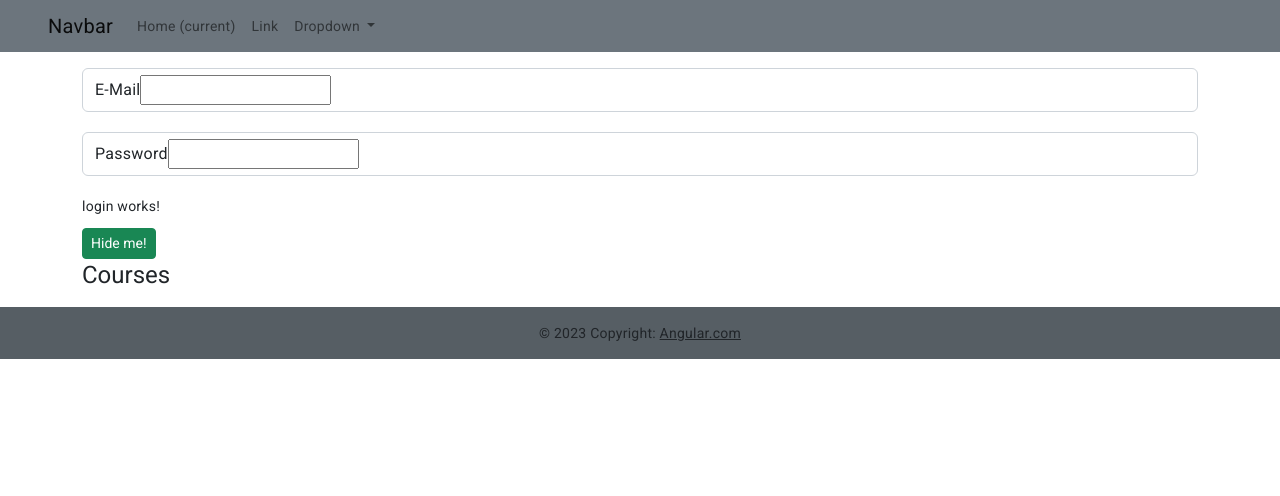
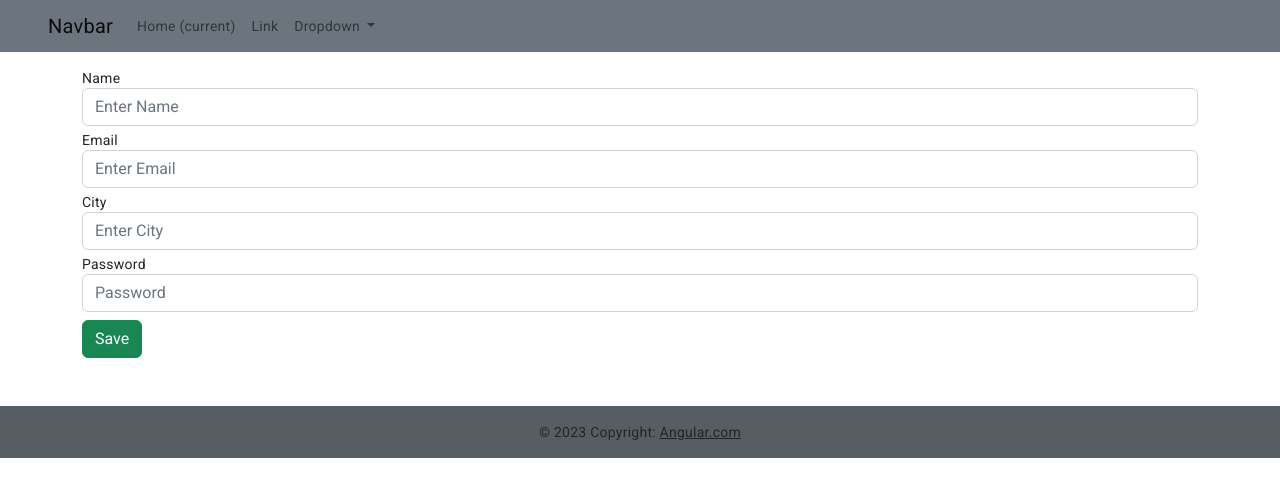
Before and after one commit to Vineet-6697/Angular_Project, an Angular app: page / in a window 1280 px wide. Shown: the top 496 px of the page. Built offline with nearby package versions, Linux system fonts and the light colour scheme.

Commit message:
Binding | class,attribute,property,style and event binding

```diff
--- a/src/app/app.component.html
+++ b/src/app/app.component.html
@@ -1,19 +1,28 @@
-<app-navbar></app-navbar>
-<div class=" container mt-3">
+ <app-navbar></app-navbar>
+ <!-- <div class="container">
+
+
+</div> -->
+<app-login></app-login>
+<app-footer></app-footer>
+
+
+<!-- <div class=" container mt-3">
 
   <div class="main-container">
     <div class="col-12 form-control">
     <mat-label>E-Mail</mat-label>
     <input matInput>
   </div> <br>
+  <app-login></app-login>
   <div class="col-12 form-control">
     <mat-label>Password</mat-label>
     <input matInput>
   </div>
   </div> <br>
-  <app-login></app-login> <br>
-<course></course>
+  <app-login></app-login> <br> -->
 
-</div>
+<!-- <course></course>
 
-<app-footer></app-footer>
+
+</div> -->
--- a/src/app/login/login.component.html
+++ b/src/app/login/login.component.html
@@ -1,2 +1,51 @@
-<p *ngIf="toggle">login works!</p>
-<button class="btn btn-sm btn-success" (click)="calltoggle()"> Hide me!</button>
+<!-- <p *ngIf="toggle">login works!</p>
+<button class="btn btn-sm btn-success" (click)="calltoggle()"> Hide me!</button> -->
+
+
+<!-- <div class="container">
+   <p> {{form.name}} </p>
+
+    <div class="row bg-warning">
+        <div class="col-12">
+            <label for="name"> Name</label>
+            <input [ (ngModel)] = "form.name" type="text" name="name" >
+        </div>
+        <div class="col-12">
+            <label for="email"> E-Mail</label>
+            <input [ (ngModel)] ="form.email" type="email" name="email">
+        </div>
+        <div class="col-12">
+            <label for="City"> City</label>
+            <input [ (ngModel)] ="form.city" type="text" name="City">
+        </div>
+        <div class="col-12">
+            <label for="password"> Password</label>
+            <input [ (ngModel)] ="form.password" type="password" name="password">
+        </div>
+        <button class="btn btn-success" (click)="btnsave()"> Login</button>
+    </div>
+</div> -->
+<div class="container mt-3 mb-5">
+<form>
+    <div class="form-group mt-1">
+      <label for="exampleInputEmail1">Name</label>
+      <input type="email" [(ngModel)]="form.name" class="form-control" name="name" id="exampleInputEmail1" aria-describedby="emailHelp" placeholder="Enter Name">
+
+    </div>
+    <div class="form-group mt-1">
+        <label for="exampleInputEmail1">Email </label>
+        <input type="email" class="form-control" [(ngModel)]="form.email" name="email" id="exampleInputEmail1" aria-describedby="emailHelp" placeholder="Enter Email">
+
+      </div>
+    <div class="form-group mt-1">
+      <label for="exampleInputPassword1">City</label>
+      <input type="text" class="form-control" [(ngModel)]="form.city" name="city" id="exampleInputPassword1" placeholder="Enter City">
+    </div>
+    <div class="form-group mt-1">
+        <label for="exampleInputPassword1">Password</label>
+        <input type="password" class="form-control" [(ngModel)]="form.password"name="password" id="exampleInputPassword1" placeholder="Password">
+      </div>
+
+    <button type="submit" (click)="btnsave()" class="btn btn-success mt-2">Save</button>
+  </form>
+</div>
--- a/src/app/login/login.component.ts
+++ b/src/app/login/login.component.ts
@@ -1,6 +1,7 @@
-import { Component, OnChanges, OnDestroy, OnInit, SimpleChanges } from '@angular/core';
+import { Component, Input, OnChanges, OnDestroy, OnInit, SimpleChanges } from '@angular/core';
 import { MainService } from '../main.service';
 import { LoginService } from './login.service';
+
 
 @Component({
   selector: 'app-login',
@@ -9,13 +10,27 @@ import { LoginService } from './login.service';
 })
 export class LoginComponent implements OnChanges, OnInit,   OnDestroy {
   toggle:boolean=true;
+  @Input() item:any;
   calltoggle(){
     this.toggle= this.toggle?false:true;
   }
+btnsave(){
+  console.log("Form Data", this.form);
+}
+  form:any={
+    "name": "",
+    "email": "",
+    "city": "",
+    "password":""
+      }
+
+
   constructor(_services:MainService, private loginservice:LoginService, ){
     //  let courses = new MainService();
     console.log("courses", _services.getcourses());
     console.log(this.loginservice.setlogindetail().city);
+
+
 
 
   }
@@ -32,4 +47,6 @@ export class LoginComponent implements OnChanges, OnInit,   OnDestroy {
   ngOnDestroy(): void {
     console.log('inside destroy');
   }
+
+
 }
--- a/src/app/login/login.module.ts
+++ b/src/app/login/login.module.ts
@@ -1,13 +1,15 @@
 import { NgModule } from '@angular/core';
 import { CommonModule } from '@angular/common';
 import { LoginComponent } from './login.component';
+import { FormsModule } from '@angular/forms';
 
 
 
 @NgModule({
   declarations: [ LoginComponent],
   imports: [
-    CommonModule
+    CommonModule,
+    FormsModule
   ],
   exports : [LoginComponent]
 })
```
Also changed, not shown: src/app/app.module.ts (+6 -9 lines), src/app/footer/footer.component.html (line endings or trailing spaces), 1 other file (tests, documents, lock files or other folders).
